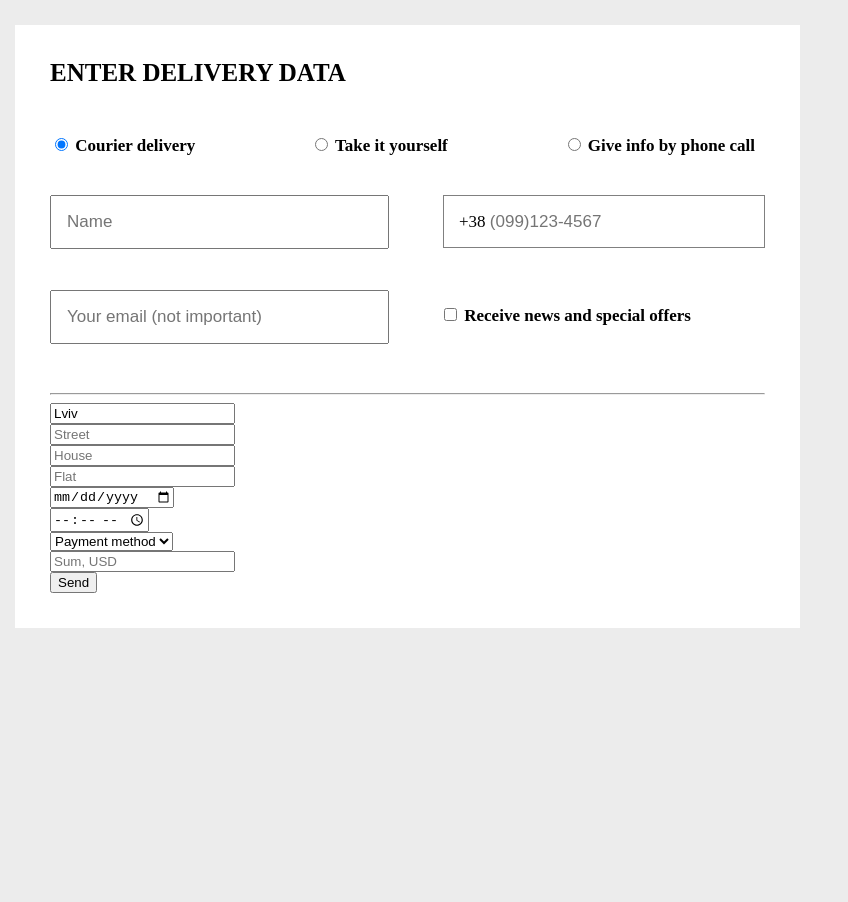
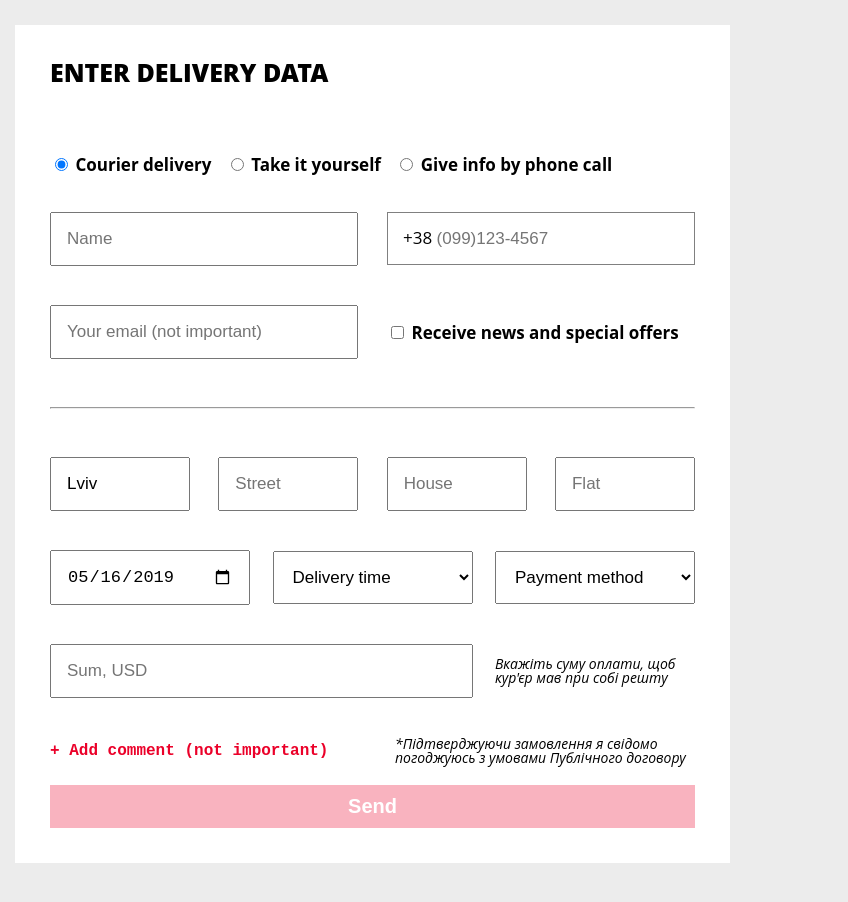
Before and after one commit to nybu2019/AvePizza, a plain HTML site: page code/orderForm/form.html in a window 1280 px wide. Shown: the whole page, without its empty margins (0-848 px from the left). Before the commit the page ends 800 px from the top, so only its background shows below. Drawn offline with Linux system fonts and the light colour scheme.

Commit message:
Styling forms

```diff
--- a/code/orderForm/form.html
+++ b/code/orderForm/form.html
@@ -3,7 +3,6 @@
 <head>
 	<meta charset="UTF-8">
 	<link rel="stylesheet" type="text/css" href="./formStyles.css">
-
 	<title>Form</title>
 </head>
 
@@ -14,6 +13,8 @@
 		<p class="title">enter delivery data</p>
 
 		<!-- Delivery type -->
+		<div class="formWrap">
+
 		<div class="block1">
 			<div class="radioBtm">
 				<input type="radio" name="orderWay" value="1" id="orderWay1" checked>
@@ -30,7 +31,7 @@
 				<label for="orderWay3">Give info by phone call</label>
 			</div>
 
-
+		</div>
 		<!-- Customer info -->
 			<div class="nameInpt">
 				<input class="customerInf" type="text" name="name" autocomplete="on" placeholder="Name" required spellcheck="true">
@@ -39,7 +40,8 @@
 			<div>
 			<div class="phoneDiv">
 				<span>+38</span>
-				<input class="phoneInpt" type="tel" autocomplete="on" required name="phone" placeholder="(099)123-4567">
+				<input class="phoneInpt" type="tel" autocomplete="on" required name="phone"
+				placeholder="(099)123-4567">
 			</div>
 		</div>
 
@@ -52,55 +54,67 @@
 				<label for="subscribe">Receive news and special offers</label>
 			</div>
 
-		</div>
-
-		<hr>
+		<div class="decorLine"><hr></div>
 
 		<!--  -->
 
-		<div>
-			<input type="text" name="city" readonly value="Lviv">
-		</div>
+			<input class="residenceInfo" type="text" name="city" readonly value="Lviv">
 
-		<div>
-			<input type="text" name="street" autocomplete="on" placeholder="Street" required>
-		</div>
+			<input class="residenceInfo" type="text" name="street" autocomplete="on" placeholder="Street" required>
 
-		<div>
-			<input type="text" name="house" autocomplete="on" placeholder="House">
-		</div>
+			<input class="residenceInfo" type="text" name="house" autocomplete="on" placeholder="House">
 
-		<div>
-			<input type="text" name="flat" autocomplete="on" placeholder="Flat">
-		</div>
+			<input class="residenceInfo" type="text" name="flat" autocomplete="on" placeholder="Flat">
+
 
 		<!--  -->
 
-		<div>
-			<div>
-				<input type="date" name="date" placeholder="Delivery date">
-			</div>
 
-			<div>
-				<input type="time" name="time" placeholder="Choose the time">
-			</div>
+				<input class="deliveryInfo" id="datePicker" type="date" name="date">
 
-			<div>
-				<select name="payMethod">
+				<select class="deliveryInfo" name="DeliveryTime">
+					<option selected disabled>Delivery time</option>
+					<option value="t12-00">12:00</option>
+					<option value="t12-30">12:30</option>
+					<option value="t13:00">13:00</option>
+					<option value="t12-00">13:30</option>
+					<option value="t12-30">14:00</option>
+					<option value="t13:00">13:00</option>
+					<option value="t12-00">12:00</option>
+					<option value="t12-30">12:30</option>
+					<option value="t13:00">13:00</option>
+				</select>
+
+				<select class="deliveryInfo" name="payMethod">
 					<option selected disabled>Payment method</option>
 					<option value="cash">Cash</option>
 					<option value="card">Card</option>
 					<option value="terminal">Terminal</option>
 				</select>
-			</div>
 
-			<div>
-				<input type="text" name="surrender" placeholder="Sum, USD">
-			</div>
+
+
+				<input class="surrender" type="text" name="surrender" placeholder="Sum, USD">
+
+				<div class="surrenderInfo">
+					<i>Вкажіть суму оплати, щоб кур'єр мав при собі решту</i>
+				</div>
+				<div class="addComment"  onclick="openbox('box'); return false">
+				+ Add comment (not important)
+				</div>
+				<div class="contract">
+					<i>*Підтверджуючи замовлення я свідомо погоджуюсь з умовами Публічного договору</i>
+				</div>
+
+				<textarea class="CommentArea" id="showArea" placeholder="Field for comments"></textarea>
+
 		</div>
 
-		<div><input type="submit" name="submit" value="Send"></div>
+
+		<input class="submitBtm" type="submit" name="submit" value="Send">
+
 	</form>
 
 </body>
+<script src="form.js"></script>
 </html>
--- /dev/null
+++ b/code/orderForm/form.js
@@ -0,0 +1,20 @@
+Date.prototype.toDateInputValue = (function() {
+    var local = new Date(this);
+    local.setMinutes(this.getMinutes() - this.getTimezoneOffset());
+    return local.toJSON().slice(0,10);
+});
+
+document.getElementById('datePicker').value = new Date().toDateInputValue();
+
+
+function openbox(showArea) {
+    display = document.getElementById('showArea').style.display;
+
+    if (display=='none') {
+       document.getElementById('showArea').style.display='block';
+
+    } else {
+       document.getElementById('showArea').style.display='none';
+    }
+
+}
--- a/code/orderForm/formStyles.css
+++ b/code/orderForm/formStyles.css
@@ -46,17 +46,26 @@ table {
 	border-spacing: 0;
 }
 
+* {
+	box-sizing: border-box;
+}
+
 
 body {
 	background-color: #ECECEC;
+	font-family: 'Open Sans', sans-serif;
+	font-size: 17px;
+}
 
+input, select, textarea {
+	font-size: 17px;
+	padding: 15px;
 }
 
 .panel {
 	background-color: #fff;
 	width: 715px;
-	margin-left: 15px;
-	margin-top: 25px;
+	margin: 25px 0 90px 15px;
 	padding: 35px;
 }
 
@@ -65,56 +74,106 @@ body {
 	font-size: 25px;
 	font-weight: 800;
 	padding-bottom: 50px;
-
 }
 
-.panel .block1 {
+.formWrap {
+	height: 650px;
 	display: flex;
 	flex-wrap: wrap;
 	justify-content: space-between;
-	height: 250px;
+	align-items: center;
+}
+
+.block1 div {
+	display: inline-block;
 }
 
 .radioBtm {
-	font-size: 17px;
 	font-weight: 700;
 	padding-right: 10px;
-
 }
 
 .radioBtm input, .radioBtm label  {
 	cursor: pointer;
 }
 
-.radioBtm label:hover {
+.block1 div:hover {
 	color: #EB0029;
 }
 
 .customerInf {
-	width: 305px;
-	padding: 15px;
-	font-size: 17px;
+	width: 308px;
 }
 
 .phoneDiv {
 	border: 1px solid grey;
-	width: 305px;
+	width: 308px;
 	padding-left: 15px;
-	font-size: 17px;
-
 }
 
 .phoneInpt{
 	border: none;
-	font-size: 17px;
 	outline: none;
 	padding: 16px 16px 15px 0;
-
 }
 
 .addNews {
 	font-weight: 700;
-	width: 305px;
-	font-size: 17px;
-	padding: 15px 20px 15px 0;
+	width: 308px;
 }
+
+.addNews:hover {
+	color: #EB0029;
+}
+
+.residenceInfo {
+	width: 140px;
+}
+
+.deliveryInfo {
+	width: 200px;
+}
+
+.surrender {
+	width: 423px;
+}
+
+.surrenderInfo {
+	width: 200px;
+	font-style: italic;
+	font-size: 14px;
+}
+
+.decorLine{
+	width: 100%;
+}
+
+.submitBtm {
+	width: 100%;
+	background-color: #F9B3BF;
+	color: #fff;
+	font-size: 20px;
+	font-weight: 800;
+	border: none;
+	padding: 10px 0;
+}
+
+.addComment{
+	color: #EB0029;
+	font-family: monospace;
+	font-size: 16px;
+	font-weight: 700;
+	cursor: pointer;
+}
+
+.contract {
+	width: 300px;
+	font-style: italic;
+	font-size: 14px;
+}
+
+.CommentArea {
+	display: none;
+	width: 100%;
+	height: 100px;
+}
```
